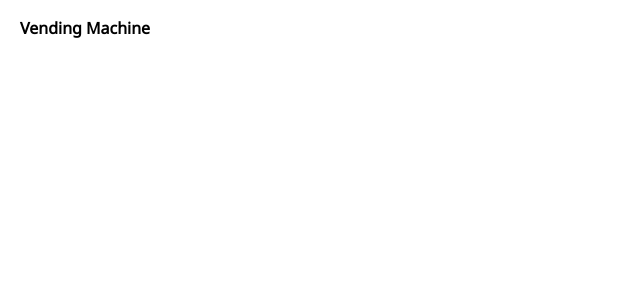
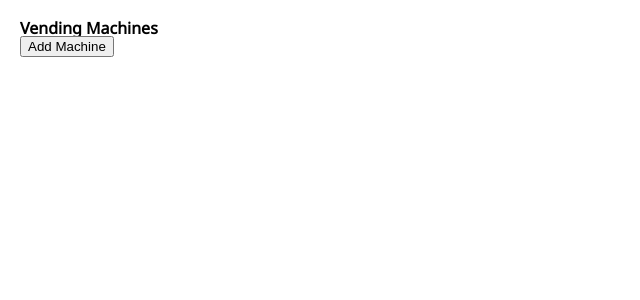
Before and after one commit to msherm/vending-machine, a React app: page / in a window 1280 px wide. Shown: the top 300 px of the page, without its empty margins (0-640 px from the left). Built offline with nearby package versions, Linux system fonts and the light colour scheme.

Commit message:
Added Machine, Row, Column, Slot and Product components

```diff
--- a/src/actions/action-creators.js
+++ b/src/actions/action-creators.js
@@ -5,3 +5,28 @@ export const addVendingMachine = () => {
     type: types.ADD_VENDING_MACHINE
   };
 }
+
+export const addRow = (machineIndex) => {
+  return {
+    type: types.ADD_ROW,
+    machineIndex
+  };
+}
+
+export const addColumn = (machineIndex, rowIndex) => {
+  return {
+    type: types.ADD_COLUMN
+  };
+}
+
+export const addSlot = (machineIndex, rowIndex, columnIndex) => {
+  return {
+    type: types.ADD_SLOT
+  };
+}
+
+export const addProduct = (machineIndex, rowIndex, columnIndex, slotIndex) => {
+  return {
+    type: types.ADD_PRODUCT
+  };
+}
--- a/src/actions/action-types.js
+++ b/src/actions/action-types.js
@@ -1,2 +1,6 @@
 //Actions
 export const ADD_VENDING_MACHINE = 'ADD_VENDING_MACHINE';
+export const ADD_ROW = 'ADD_ROW';
+export const ADD_COLUMN = 'ADD_COLUMN';
+export const ADD_SLOT = 'ADD_SLOT';
+export const ADD_PRODUCT = 'ADD_PRODUCT';
--- a/src/components/App.jsx
+++ b/src/components/App.jsx
@@ -1,13 +1,32 @@
 import React, { PropTypes } from 'react';
+import Machine from './Machine.jsx';
 
 class App extends React.Component {
   componentDidMount() {
   }
 
   render() {
+  	const addVendingMachine = () => {
+  		this.props.addVendingMachine();
+  	}
+
+  	const machines = this.props.machines.map((machineData, i) => {
+  		return <Machine key={ i }
+  										machineIndex={ i }
+  										rows={ machineData.rows }
+  										addRow={ this.props.addRow }
+  										addColumn={ this.props.addColumn }
+  										addSlot={ this.props.addSlot }
+  										addProduct={ this.props.addProduct }/>
+  	});
+
     return (
       <div className="container">
-      	<h1>Vending Machine</h1>
+      	<h1>Vending Machines</h1>
+      	<button className="add-machine-button" onClick={ addVendingMachine }>Add Machine</button>
+      	<ul className="machines">
+      		{ machines }
+      	</ul>
       </div>
     );
   }
--- /dev/null
+++ b/src/components/Column.jsx
@@ -0,0 +1,22 @@
+import React, { PropTypes } from 'react';
+import Slot from './Slot.jsx';
+
+const Column = (props) => {
+	const slots = this.props.slots.map((slotData, i) => {
+		return <Slot key={ i }
+                 columnIndex={ i }
+                 slotData={ slotData }
+                 addProduct={ props.addProduct }/>
+	});
+
+  return (
+    <li className="column">
+    	<button className="add-column-button" onClick={ addColumn }>Add Slot</button>
+    	<ul className="slots">
+    		{ slots }
+    	</ul>
+    </li>
+  );
+}
+
+export default Column;
--- /dev/null
+++ b/src/components/Machine.jsx
@@ -0,0 +1,29 @@
+import React, { PropTypes } from 'react';
+import Row from './Row.jsx';
+
+const Machine = (props) => {
+	const addRow = () => {
+		props.addRow(props.machineIndex);
+	}
+
+	const rows = props.rows.map((rowData, i) => {
+		return <Row key={ i }
+								rowIndex={ i }
+								rowData={ rowData }
+								addColumn={ props.addColumn }
+								addSlot={ props.addSlot }
+								addProduct={ props.addProduct }/>
+	});
+
+  return (
+    <div className="machine">
+    	<h2>Machine { props.machineIndex + 1 }</h2>
+    	<button className="add-row-button" onClick={ addRow }>Add Row</button>
+    	<ul className="rows">
+    		{ rows }
+    	</ul>
+    </div>
+  );
+}
+
+export default Machine;
--- /dev/null
+++ b/src/components/Product.jsx
@@ -0,0 +1,9 @@
+import React, { PropTypes } from 'react';
+
+const Product = (props) => {
+  return (
+    <div>props.productId</div>
+  );
+}
+
+export default Product;
--- /dev/null
+++ b/src/components/Row.jsx
@@ -0,0 +1,23 @@
+import React, { PropTypes } from 'react';
+import Column from './Column.jsx';
+
+const Row = (props) => {
+	const columns = this.props.columns.map((columnData, i) => {
+		return <Column key={ i }
+                   columnIndex={ i }
+                   columnData={ columnData }
+                   addSlot={ props.addSlot }
+                   addProduct={ props.addProduct }/>
+	});
+
+  return (
+    <li className="row">
+    	<button className="add-column-button" onClick={ addColumn }>Add Column</button>
+    	<ul className="columns">
+    		{ columns }
+    	</ul>
+    </li>
+  );
+}
+
+export default Row;
--- /dev/null
+++ b/src/components/Slot.jsx
@@ -0,0 +1,15 @@
+import React, { PropTypes } from 'react';
+import Product from './Product.jsx';
+
+const Slot = (props) => {
+  //if productId is present show the product, otherwise provide "Add Product" button
+  const slotProduct = props.slotData.productId ? <Product productid={ props.slotData.productId }/> : <button className="add-product-button" onClick={ addSlot }>Add Product</button>;
+
+  return (
+    <li className="slot">
+    	{ slotProduct }
+    </li>
+  );
+}
+
+export default Slot;
--- a/src/containers/AppContainer.jsx
+++ b/src/containers/AppContainer.jsx
@@ -3,26 +3,50 @@ import { connect } from 'react-redux';
 import App from '../components/App.jsx';
 import store from '../store';
 
-import { addVendingMachine } from '../actions/action-creators.js';
+import { addVendingMachine, addRow, addColumn, addSlot } from '../actions/action-creators.js';
 
 class AppContainer extends React.Component {
   render() {
     return (
-      <App/>
+      <App machines={ this.props.machines }
+           addVendingMachine={ this.props.handleAddVendingMachine }
+           addRow={ this.props.handleAddRow }
+           addColumn={ this.props.handleAddColumn }
+           addSlot={ this.props.handleAddSlot }
+           addProduct={ this.props.handleAddProduct }/>
     );
   }
 }
 
 const mapStateToProps = function(store) {
   return {
-    machines: store.machines
+    machines: store.machinesState.machines
   };
 }
 
 const mapDispatchToProps = function(dispatch) {
+  /*
+    data[0] - machineIndex,
+    data[1] - rowIndex,
+    data[2] - columnIndex,
+    data[3] - slotIndex,
+    data[4] - productId
+  */
   return {
     handleAddVendingMachine: () => {
       dispatch(addVendingMachine());
+    },
+    handleAddRow: (machineIndex) => {
+      dispatch(addRow(machineIndex));
+    },
+    handleAddColumn: (data) => {
+      dispatch(addColumn(data[0], data[1]));
+    },
+    handleAddSlot: (data) => {
+      dispatch(addSlot(data[0], data[1], data[2]));
+    },
+    handleAddProduct: (data) => {
+      dispatch(addSlot(data[0], data[1], data[2], data[3], data[4]));
     }
   };
 }
--- a/src/reducers/index.js
+++ b/src/reducers/index.js
@@ -5,7 +5,7 @@ import machinesReducer from './machines-reducer';
 
 // Combine Reducers
 var reducers = combineReducers({
-		machines: machinesReducer
+		machinesState: machinesReducer
 });
 
 export default reducers;
--- a/src/reducers/machines-reducer.js
+++ b/src/reducers/machines-reducer.js
@@ -1,4 +1,4 @@
-import { ADD_VENDING_MACHINE } from '../actions/action-types';
+import { ADD_VENDING_MACHINE, ADD_ROW, ADD_COLUMN, ADD_SLOT, ADD_PRODUCT } from '../actions/action-types';
 
 const initialState = {
   machines: []
@@ -7,7 +7,15 @@ const initialState = {
 const machinesReducer = function(state = initialState, action) {
   switch(action.type) {
     case ADD_VENDING_MACHINE:
-      return Object.assign({}, state, { machines: [...state.machines, {}] });
+      return Object.assign({}, state, { machines: [...state.machines, { rows: [] }] });
+    case ADD_ROW:
+      //add row at machines[machineIndex]
+    case ADD_COLUMN:
+      //add column at machines[machineIndex][rowIndex]
+    case ADD_SLOT:
+      //add slot at machines[machineIndex][rowIndex][columnIndex]
+    case ADD_PRODUCT:
+      //add product at machines[machineIndex][rowIndex][columnIndex][slotIndex]
   }
 
   return state;
```
